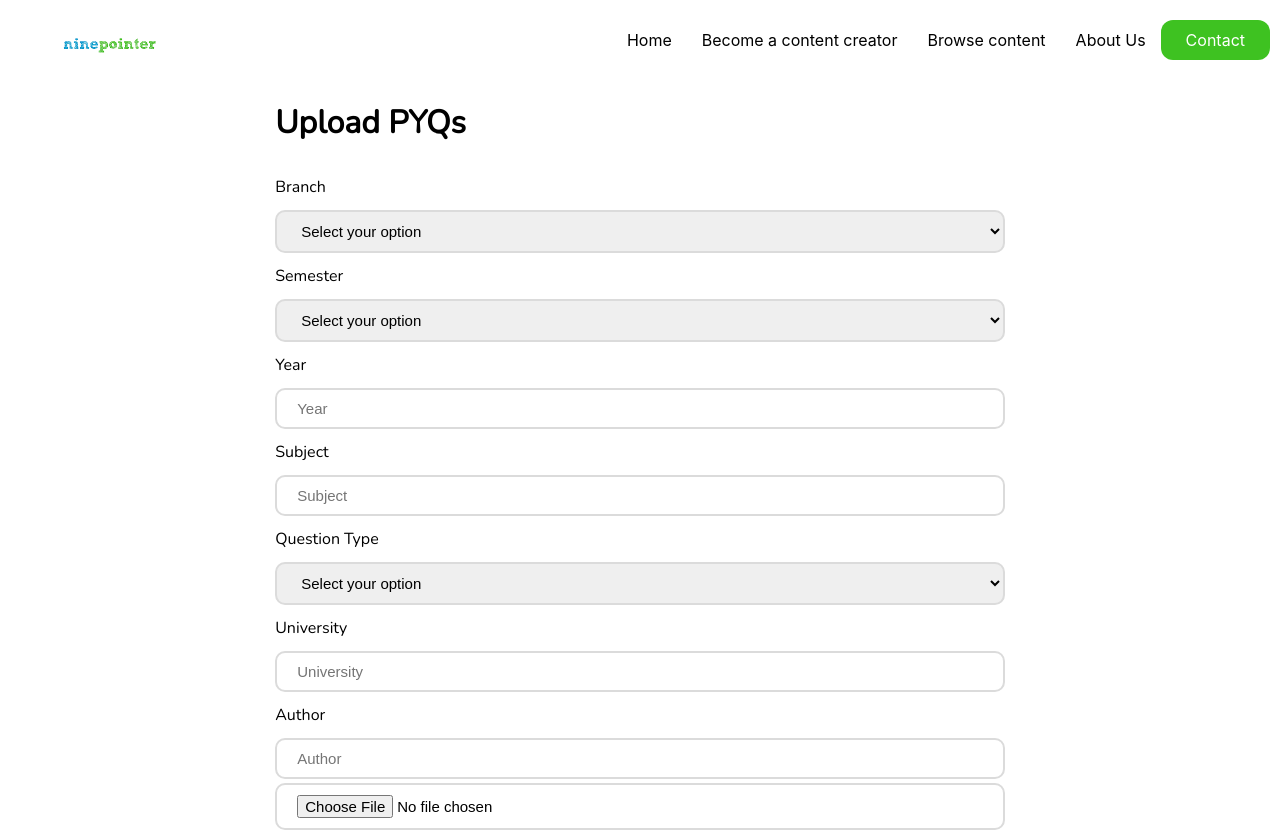
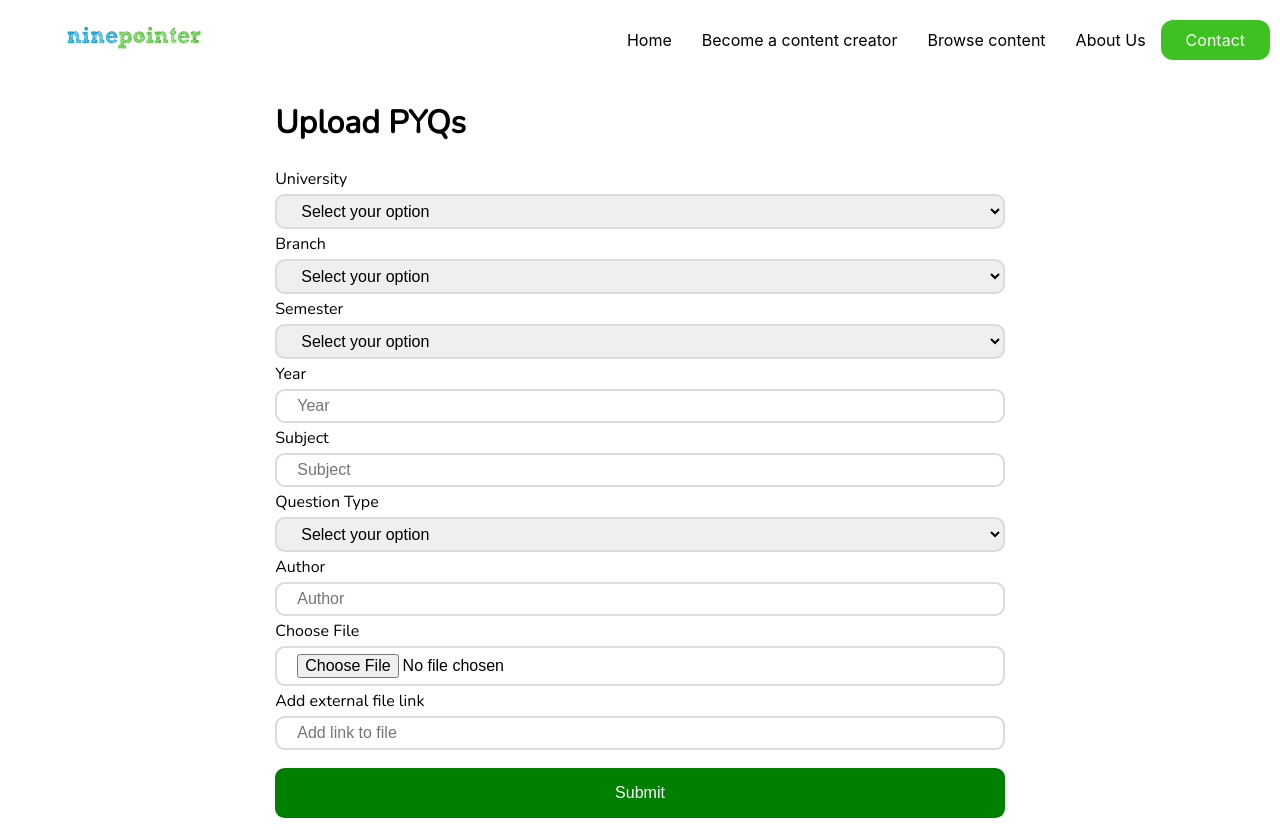
Before and after one commit to anshumansharma000/ninepointer, a Next.js app in the folder ninepointer/: page /upload-pyq in a window 1280 px wide. Shown: the top 830 px of the page. Built offline with nearby package versions, Linux system fonts and the light colour scheme.

Commit message:
Fixed logo, added upload alert and nested route depenency

```diff
--- /dev/null
+++ b/ninepointer/components/Messge.js
@@ -0,0 +1,43 @@
+import React from 'react';
+import PropTypes from 'prop-types';
+
+const Message = ({ msg, setMessage }) => {
+  return (
+    <div
+      style={{
+        padding: '0.5rem 2rem',
+        color: 'white',
+        backgroundColor: 'navy',
+        display: 'flex',
+        justifyContent: 'space-between',
+        borderRadius: '0.2rem',
+      }}
+    >
+      {msg}
+      <button
+        style={{
+          border: 'none',
+          background: 'transparent',
+          color: 'white',
+        }}
+        type='button'
+        className='close'
+        data-dismiss='alert'
+        aria-label='Close'
+        onClick={() => {
+          setMessage('');
+        }}
+      >
+        <span aria-hidden='true' style={{ fontSize: '1.5rem' }}>
+          &times;
+        </span>
+      </button>
+    </div>
+  );
+};
+
+Message.propTypes = {
+  msg: PropTypes.string.isRequired,
+};
+
+export default Message;
--- a/ninepointer/components/Meta.js
+++ b/ninepointer/components/Meta.js
@@ -1,12 +1,13 @@
 import Head from 'next/head';
 
-const Meta = ({ title, keywords, description }) => {
+const Meta = ({ title, keywords, description, children }) => {
   return (
     <Head>
       <meta name='viewport' content='width =device-width, initial-scale=1' />
       <meta name='keywords' content={keywords} />
       <meta name='description' content={description} />
       <meta charSet='utf-8' />
+      {children}
       <link rel='preconnect' href='https://fonts.googleapis.com'></link>
       <link
         rel='preconnect'
--- a/ninepointer/components/Navbar.js
+++ b/ninepointer/components/Navbar.js
@@ -48,10 +48,7 @@ export const Navbar = () => {
       >
         <div className={navStyles.logo}>
           <Link href='/'>
-            <img
-              src='assets/images/channels4_profile-removebg-preview.png'
-              alt='Logo'
-            />
+            <img src='/assets/svg-assets/ninepointer_logo.svg' alt='Logo' />
           </Link>
         </div>
         <div className={navStyles.actionIcons}>
--- /dev/null
+++ b/ninepointer/data/universities.js
@@ -0,0 +1,30 @@
+export let universities = [
+  {
+    name: 'NIT Rourkela',
+    value: 'NITR',
+  },
+  {
+    name: 'Biju Pattnaik University of Technology',
+    value: 'BPUT',
+  },
+  {
+    name: 'IIT Bombay',
+    value: 'IITB',
+  },
+  {
+    name: 'Rajasthan Technical University',
+    value: 'RTU',
+  },
+  {
+    name: 'Abdul Kalam Technical University, Lucknow',
+    value: 'AKTU',
+  },
+  {
+    name: 'Veermata Jijabai Technological Institute',
+    value: 'VJTI',
+  },
+  {
+    name: 'IIT Delhi',
+    value: 'IITD',
+  },
+];
--- a/ninepointer/pages/404.js
+++ b/ninepointer/pages/404.js
@@ -5,7 +5,7 @@ const notFound = () => {
   return (
     <div className={styles.container}>
       <div className={styles.image}>
-        <img src='assets/svg-assets/undraw_not_found_-60-pq.svg' alt='404' />
+        <img src='/assets/svg-assets/undraw_not_found_-60-pq.svg' alt='404' />
       </div>
       <h2>The page you seek is hiding. But worry not.</h2>
       <p>
--- a/ninepointer/pages/upload-pyq.js
+++ b/ninepointer/pages/upload-pyq.js
@@ -1,6 +1,9 @@
-import { useState } from 'react';
+import { Fragment, useState } from 'react';
 import axios from 'axios';
+import Meta from '../components/Meta';
+import { universities } from '../data/universities';
 import styles from '../styles/upload-pyq.module.scss';
+import Message from '../components/Messge';
 
 const uploadpyq = () => {
   const [formData, setFormData] = useState({
@@ -15,10 +18,11 @@ const uploadpyq = () => {
     url: '',
     // file: '',
   });
-
+  const [message, setMessage] = useState('');
   const [file, setFile] = useState('');
   const [filename, setFilename] = useState('Choose File');
   const [uploadedFile, setUploadedFile] = useState({});
+  // const [uploadPercent, setUploadPercent] = useState(0);
 
   const onChange = (e) => {
     setFile(e.target.files[0]);
@@ -41,20 +45,45 @@ const uploadpyq = () => {
 
     console.log(fd);
 
+    try {
       const response = await axios.post(
-      'http://localhost:8000/api/v1/engineering/pyq',
-      // 'https://ninepointer-staging.herokuapp.com/api/v1/engineering/pyq',
+        // 'http://localhost:8000/api/v1/engineering/pyq',
+        'https://ninepointer-staging.herokuapp.com/api/v1/engineering/pyq',
         fd,
         {
           headers: {
             'Content-Type': 'multipart/form-data',
           },
+          // onUploadProgress: (progressEvent) => {
+          //   setUploadPercent(
+          //     parseInt(
+          //       Math.round((progressEvent.loaded * 100) / progressEvent.total)
+          //     )
+          //   );
+          //   console.log(uploadPercent);
+          //   setTimeout(() => setUploadPercent(0), 8000);
+          // },
         }
       );
 
       const success = response.status == 200;
       console.log(success);
       console.log(response.data);
+      setMessage('File Uploaded');
+      // setTimeout(() => setMessage(''), 8000);
+    } catch (err) {
+      if (err.response.status === 500) {
+        console.log('Something went wrong');
+        setMessage('There was a problem with the server');
+      } else if (err.response.status === 400) {
+        console.log(err.response.data.error);
+        setMessage(err.response.data.error);
+      } else {
+        console.log(err.response.data.error);
+        setMessage(err.response.data.error);
+      }
+    }
+    setTimeout(() => setMessage(''), 5000);
   };
 
   const handleChange = (e) => {
@@ -71,10 +100,47 @@ const uploadpyq = () => {
   };
 
   return (
+    <Fragment>
+      <Meta
+        title='Upload PYQ- ninepointer'
+        // children={
+        //   <>
+        //     <link
+        //       rel='stylesheet'
+        //       href='https://cdn.jsdelivr.net/npm/bootstrap@4.6.1/dist/css/bootstrap.min.css'
+        //       integrity='sha384-zCbKRCUGaJDkqS1kPbPd7TveP5iyJE0EjAuZQTgFLD2ylzuqKfdKlfG/eSrtxUkn'
+        //       crossorigin='anonymous'
+        //     ></link>
+        //     <script
+        //       src='https://cdn.jsdelivr.net/npm/jquery@3.5.1/dist/jquery.slim.min.js'
+        //       integrity='sha384-DfXdz2htPH0lsSSs5nCTpuj/zy4C+OGpamoFVy38MVBnE+IbbVYUew+OrCXaRkfj'
+        //       crossorigin='anonymous'
+        //     ></script>
+        //     <script
+        //       src='https://cdn.jsdelivr.net/npm/bootstrap@4.6.1/dist/js/bootstrap.bundle.min.js'
+        //       integrity='sha384-fQybjgWLrvvRgtW6bFlB7jaZrFsaBXjsOMm/tB9LTS58ONXgqbR9W8oWht/amnpF'
+        //       crossorigin='anonymous'
+        //     ></script>
+        //   </>
+        // }
+      />
       <div className={styles.container}>
         <h1>Upload PYQs</h1>
         <form onSubmit={handleSubmit}>
           <section>
+            <label htmlFor='university'>University</label>
+            <select name='university' onChange={handleChange}>
+              <option value='' disabled selected>
+                Select your option
+              </option>
+              {universities.map((university, index) => {
+                return (
+                  <option key={index} value={university.name}>
+                    {university.name}
+                  </option>
+                );
+              })}
+            </select>
             <label htmlFor='branch'>Branch</label>
             <select name='branch' id='branch' onChange={handleChange}>
               <option value='' disabled selected>
@@ -93,7 +159,6 @@ const uploadpyq = () => {
               <option value='Metallurgy'>Metallurgy</option>
               <option value='Metallurgy'>Others</option>
             </select>
-
             <label htmlFor='semester'>Semester</label>
             <select name='semester' id='semester' onChange={handleChange}>
               <option value='' disabled selected>
@@ -139,8 +204,8 @@ const uploadpyq = () => {
               <option value='Both'>Both</option>
               <option value='Others'>Others</option>
             </select>
-          <label htmlFor='university'>University</label>
-          <input
+
+            {/* <input
               type='text'
               name='university'
               id='university'
@@ -148,17 +213,18 @@ const uploadpyq = () => {
               required={true}
               value={formData.university}
               onChange={handleChange}
-          />
+            /> */}
             <label htmlFor='Author'>Author</label>
             <input
               type='text'
               name='author'
               id='author'
               placeholder='Author'
-            required={true}
+              required={false}
               value={formData.author}
               onChange={handleChange}
             />
+            <label htmlFor='file'>Choose File</label>
             <input
               type='file'
               name='file'
@@ -175,6 +241,8 @@ const uploadpyq = () => {
             value={formData.branch}
             onChange={handleChange}
           /> */}
+            {/* {uploadPercent != 0 && <Progress percentage={uploadPercent} />} */}
+            <label htmlFor='Author'>Add external file link</label>
             <input
               type='url'
               name='url'
@@ -186,7 +254,9 @@ const uploadpyq = () => {
             <input type='submit' />
           </section>
         </form>
+        {message ? <Message msg={message} setMessage={setMessage} /> : null}
       </div>
+    </Fragment>
   );
 };
 
--- a/ninepointer/styles/Navbar.module.css
+++ b/ninepointer/styles/Navbar.module.css
@@ -60,14 +60,16 @@
 }
 
 .nav .logo{
-    width: 150px;
-    height: 90px;
+    width: 200px;
+    /* height: 90px; */
+    align-self: center;
+
 }
 
 .nav .logo img{
     padding-left: 48px;
     width: 100%;
-    align-self: center;
+    /* align-self: center; */
 }
 
 .extendedNav .navItems{
@@ -93,8 +95,11 @@
         background-color: transparent;
         border: none;
     }
+    .nav .logo{
+        width: 150px;
+    }
     .nav .logo img{
-        height: 80px;
+        /* height: 80px; */
         padding: 0;
         width: 100%;
         align-self: center;
@@ -105,17 +110,20 @@
         padding-right: 1rem;
         flex-direction: column;
         justify-content: center;
-        align-items: flex-end;
+        align-items: center;
         background-color: white;
     }
 
     .extendedNav .navItems ul{
         list-style: none;
+        text-align: center;
     }
 
     .extendedNav .navItems ul li{
         margin-bottom: 0.75rem;
-        font-size: 0.8rem;
+        font-size: 0.9rem;
+        color: #3EC221;
+        font-weight: 600;
     }
 
 
--- a/ninepointer/styles/upload-pyq.module.scss
+++ b/ninepointer/styles/upload-pyq.module.scss
@@ -3,21 +3,21 @@
     margin: 0 auto;
     min-height: 100vh;
     label{
-        margin: 10px 0px;
+        margin: 2px 0px;
     }
     section{
         display: flex;
         flex-direction: column;
 
         input, select{
-            padding: 10px 20px;
+            padding: 6px 20px;
             margin: 2px 0px;
-            font-size: 15px;
+            font-size: 16px;
             border: solid 2px rgb(219,219,219);
-            border-radius: 10px;
+            border-radius: 0.6rem;
         }
 
-        button{
+        input[type='submit']{
             margin-top: 1rem;
             padding: 1rem;
             color: white;
```
Also changed, not shown: ninepointer/components/Progress.js (added, +22 -0 lines), ninepointer/pages/admin/dashboard.js (added, +11 -0 lines), ninepointer/pages/pyq.js (+23 -3 lines), ninepointer/public/assets/svg-assets/ninepointer_logo.svg (added). Lines whose indentation alone changed are shown as unchanged.
